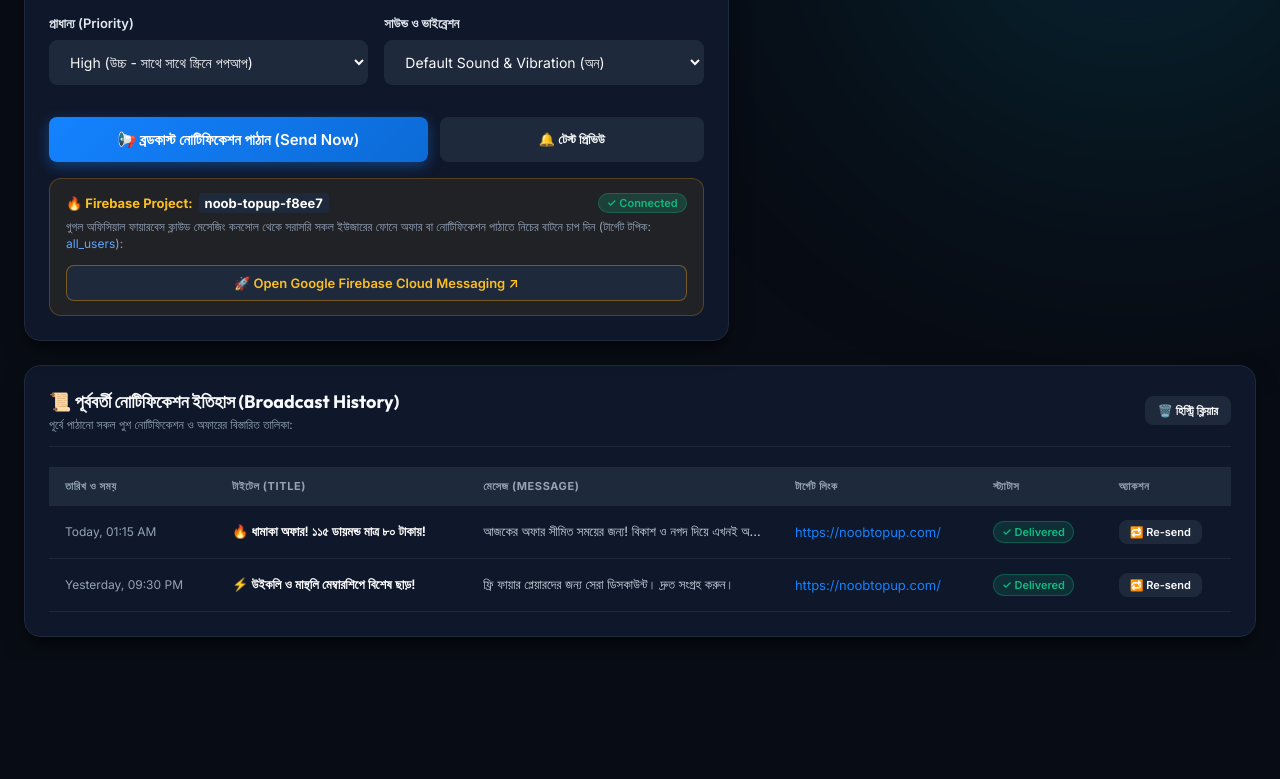
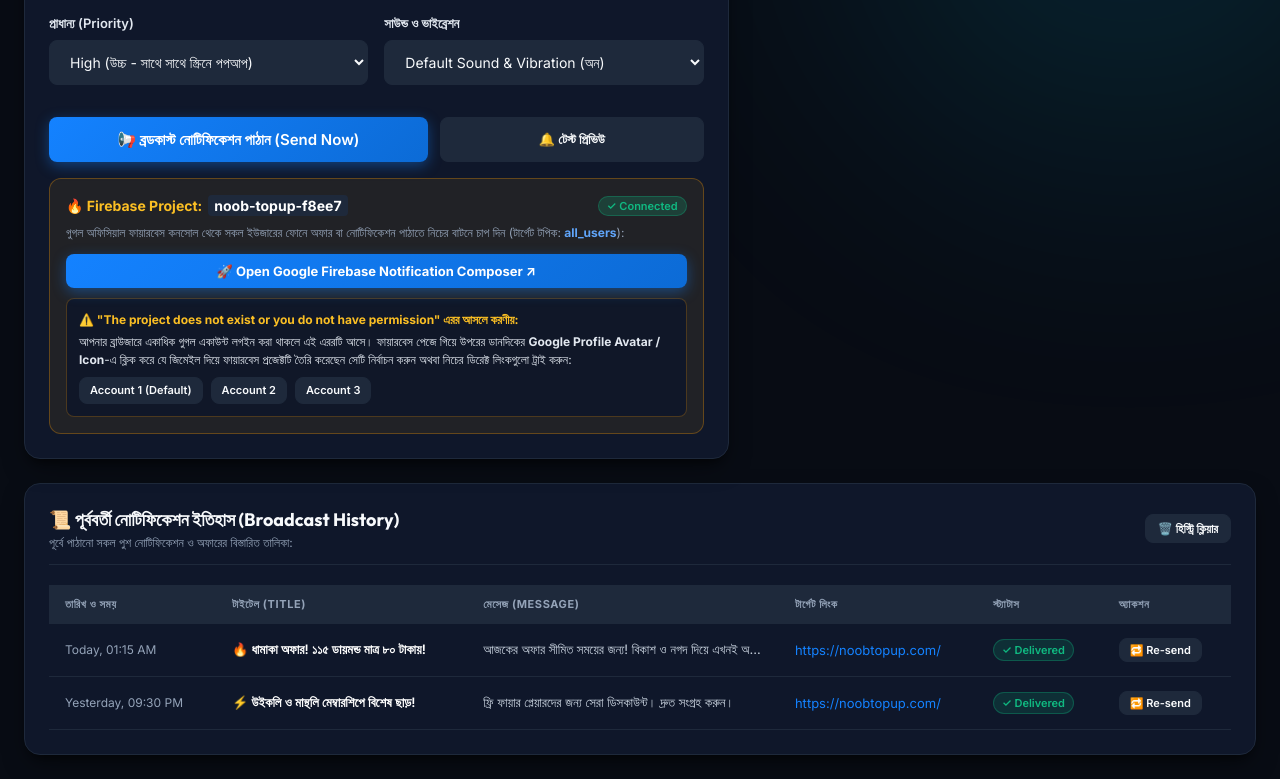
Before and after one commit to mobinyt420-creator/NoobTopUp, a website: page index.html in a window 1280 px wide. Shown: the part 813-1592 px from the top of the page. Before the commit the page ends 1474 px from the top, so only its background shows below. Drawn offline with Linux system fonts and the light colour scheme.

Commit message:
Add account switch helper for Firebase permissions

```diff
--- a/index.html
+++ b/index.html
@@ -931,21 +931,37 @@
           </div>
 
           <!-- Official Firebase Project Direct Dispatch Card -->
-          <div style="margin-top: 16px; padding: 14px 16px; border-radius: var(--radius-md); background: rgba(255, 160, 0, 0.08); border: 1px solid rgba(255, 160, 0, 0.25);">
-            <div style="display: flex; align-items: center; justify-content: space-between; margin-bottom: 6px;">
-              <span style="font-size: 13px; font-weight: 700; color: #fbbf24; display: flex; align-items: center; gap: 6px;">
+          <div style="margin-top: 16px; padding: 16px; border-radius: var(--radius-md); background: rgba(255, 160, 0, 0.08); border: 1px solid rgba(255, 160, 0, 0.3);">
+            <div style="display: flex; align-items: center; justify-content: space-between; margin-bottom: 8px;">
+              <span style="font-size: 14px; font-weight: 700; color: #fbbf24; display: flex; align-items: center; gap: 6px;">
                 🔥 Firebase Project: <code style="color: #ffffff; background: #1e293b; padding: 2px 6px; border-radius: 4px;">noob-topup-f8ee7</code>
               </span>
               <span style="font-size: 11px; background: rgba(16, 185, 129, 0.2); color: #10b981; border: 1px solid rgba(16, 185, 129, 0.3); padding: 2px 8px; border-radius: 99px; font-weight: 600;">
                 ✓ Connected
               </span>
             </div>
-            <p style="font-size: 12px; color: var(--text-muted); line-height: 1.4; margin-bottom: 12px;">
-              গুগল অফিসিয়াল ফায়ারবেস ক্লাউড মেসেজিং কনসোল থেকে সরাসরি সকল ইউজারের ফোনে অফার বা নোটিফিকেশন পাঠাতে নিচের বাটনে চাপ দিন (টার্গেট টপিক: <code style="color: #60a5fa;">all_users</code>):
+            <p style="font-size: 12px; color: var(--text-muted); line-height: 1.5; margin-bottom: 12px;">
+              গুগল অফিসিয়াল ফায়ারবেস কনসোল থেকে সকল ইউজারের ফোনে অফার বা নোটিফিকেশন পাঠাতে নিচের বাটনে চাপ দিন (টার্গেট টপিক: <code style="color: #60a5fa; font-weight: bold;">all_users</code>):
             </p>
-            <a href="https://console.firebase.google.com/project/noob-topup-f8ee7/notification/compose" target="_blank" class="btn btn-secondary" style="width: 100%; color: #fbbf24; border-color: rgba(255, 160, 0, 0.4); text-align: center; text-decoration: none;">
-              🚀 Open Google Firebase Cloud Messaging ↗
+
+            <a href="https://console.firebase.google.com/project/noob-topup-f8ee7/notification/compose" target="_blank" class="btn btn-primary" style="width: 100%; text-align: center; text-decoration: none; margin-bottom: 10px; font-weight: 700;">
+              🚀 Open Google Firebase Notification Composer ↗
             </a>
+
+            <!-- Permission / Account Switch Helper -->
+            <div style="background: rgba(15, 23, 42, 0.9); border: 1px solid rgba(255, 160, 0, 0.25); border-radius: 8px; padding: 12px; font-size: 12px; color: #e2e8f0; line-height: 1.5;">
+              <div style="color: #fbbf24; font-weight: 700; margin-bottom: 4px; display: flex; align-items: center; gap: 4px;">
+                ⚠️ "The project does not exist or you do not have permission" এরর আসলে করণীয়:
+              </div>
+              <div>
+                আপনার ব্রাউজারে একাধিক গুগল একাউন্ট লগইন করা থাকলে এই এররটি আসে। ফায়ারবেস পেজে গিয়ে উপরের ডানদিকের <b>Google Profile Avatar / Icon</b>-এ ক্লিক করে যে জিমেইল দিয়ে ফায়ারবেস প্রজেক্টটি তৈরি করেছেন সেটি নির্বাচন করুন অথবা নিচের ডিরেক্ট লিংকগুলো ট্রাই করুন:
+              </div>
+              <div style="display: flex; gap: 8px; margin-top: 8px; flex-wrap: wrap;">
+                <a href="https://console.firebase.google.com/u/0/project/noob-topup-f8ee7/notification/compose" target="_blank" class="btn btn-secondary" style="font-size: 11px; padding: 4px 10px; text-decoration: none;">Account 1 (Default)</a>
+                <a href="https://console.firebase.google.com/u/1/project/noob-topup-f8ee7/notification/compose" target="_blank" class="btn btn-secondary" style="font-size: 11px; padding: 4px 10px; text-decoration: none;">Account 2</a>
+                <a href="https://console.firebase.google.com/u/2/project/noob-topup-f8ee7/notification/compose" target="_blank" class="btn btn-secondary" style="font-size: 11px; padding: 4px 10px; text-decoration: none;">Account 3</a>
+              </div>
+            </div>
           </div>
         </form>
       </div>
```
